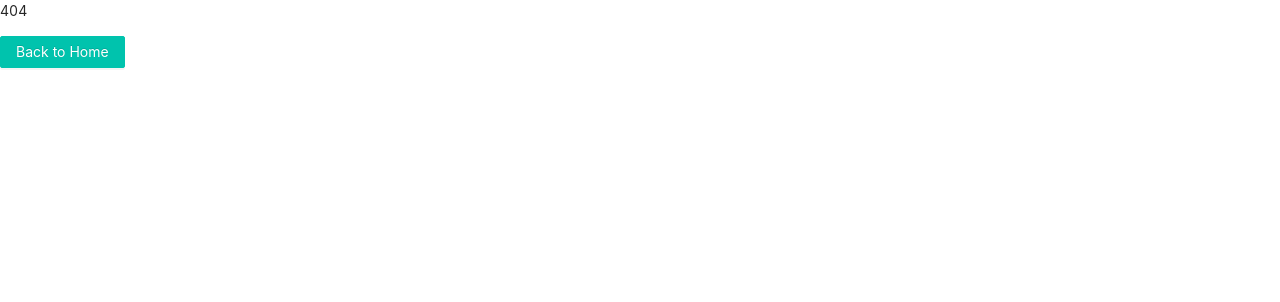
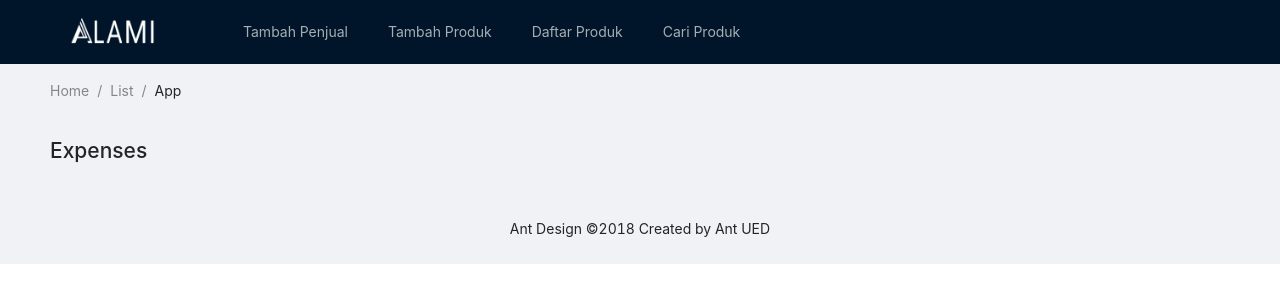
Before and after one commit to raynormw/alami, a React (Create React App) app: page /addproduct in a window 1280 px wide. Before the commit this address had no page. Shown: the top 302 px of the page. Built offline with nearby package versions, Linux system fonts and the light colour scheme.

Commit message:
:wrench: Fixing Layout

```diff
--- a/src/App.js
+++ b/src/App.js
@@ -1,15 +1,63 @@
-import React from 'react';
+import React, { Component } from 'react';
 import { Provider } from 'react-redux';
+import { Layout, Breadcrumb } from 'antd';
+import { BrowserRouter, Routes, Route , Outlet } from 'react-router-dom';
 
+import { base_url } from 'services/api';
+import Homepage from 'routes/Homepage';
+import AddSeller from 'routes/AddSeller';
+import AddProduct from 'routes/AddProduct';
+import ListProduct from 'routes/ListProduct';
+import SearchProduct from 'routes/SearchProduct';
+import NoMatch from 'routes/NoMatch';
 import Store from 'stores/index';
-import Navigation from 'Navigation';
+// import Navigation from 'Navigation';
+import BaseHeader from 'layouts/BaseHeader';
+const { Content, Footer } = Layout;
 
-const App = () => {
-  return (
-    <Provider store={Store}>
-      <Navigation />
-    </Provider>
-  );
+
+// const App = () => {
+//   return (
+//     <Provider store={Store}>
+//       <Navigation />
+//     </Provider>
+//   );
+// }
+
+class App extends Component {
+  render() {
+    return (
+      <Provider store={Store}>
+        <BrowserRouter basename={base_url}>
+          <Layout>
+            <BaseHeader />
+            <Content className="site-layout" style={{ padding: '0 50px', marginTop: 64 }}>
+              <Breadcrumb style={{ margin: '16px 0' }}>
+                <Breadcrumb.Item>Home</Breadcrumb.Item>
+                <Breadcrumb.Item>List</Breadcrumb.Item>
+                <Breadcrumb.Item>App</Breadcrumb.Item>
+              </Breadcrumb>
+              <Outlet />
+
+
+
+            <Routes>
+              <Route path="/" element={<Homepage />} />
+                <Route path="addseller" element={<AddSeller />} />
+                <Route path="addproduct" element={<AddProduct />} />
+                <Route path="listproduct" element={<ListProduct />} />
+                <Route path="searchproduct" element={<SearchProduct />} />
+              <Route path="*" element={<NoMatch />} />
+            </Routes>
+
+
+            </Content>
+            <Footer style={{ textAlign: 'center' }}>Ant Design ©2018 Created by Ant UED</Footer>
+          </Layout>
+        </BrowserRouter>
+      </Provider>
+    );
+  }
 }
 
 export default App;
--- a/src/Navigation.js
+++ b/src/Navigation.js
@@ -2,9 +2,12 @@ import React, { Component } from 'react';
 import { BrowserRouter, Routes, Route } from 'react-router-dom';
 
 import { base_url } from 'services/api';
-import Homepage from 'pages/Homepage';
-import AddSeller from 'pages/AddSeller';
-import NoMatch from 'pages/NoMatch';
+import Homepage from 'routes/Homepage';
+import AddSeller from 'routes/AddSeller';
+import AddProduct from 'routes/AddProduct';
+import ListProduct from 'routes/ListProduct';
+import SearchProduct from 'routes/SearchProduct';
+import NoMatch from 'routes/NoMatch';
 
 export default class Navigation extends Component {
   render() {
@@ -13,6 +16,9 @@ export default class Navigation extends Component {
           <Routes>
             <Route path="/" element={<Homepage />} />
               <Route path="addseller" element={<AddSeller />} />
+              <Route path="addproduct" element={<AddProduct />} />
+              <Route path="listproduct" element={<ListProduct />} />
+              <Route path="searchproduct" element={<SearchProduct />} />
             <Route path="*" element={<NoMatch />} />
           </Routes>
         </BrowserRouter>
--- /dev/null
+++ b/src/layouts/BaseHeader.js
@@ -0,0 +1,35 @@
+import React, { Component } from 'react';
+import { Layout, Menu } from 'antd';
+import { Link } from "react-router-dom";
+
+import logo from 'assets/ALAMI-logo.webp';
+
+const { Header } = Layout;
+
+export default class BaseHeader extends Component {
+  render() {
+    return (
+      <Header style={{ position: 'fixed', zIndex: 1, width: '100%' }}>
+        <Menu theme="dark" mode="horizontal" defaultSelectedKeys={['0']} selectedKeys="0">
+          <Menu.Item>
+            <Link to="/">
+              <img className="logo"src={logo} alt="Logo" />
+            </Link>
+          </Menu.Item>
+          <Menu.Item key="1">
+            <Link to="addseller">Tambah Penjual</Link>
+          </Menu.Item>
+          <Menu.Item key="2">
+            <Link to="addproduct">Tambah Produk</Link>
+          </Menu.Item>
+          <Menu.Item key="3">
+            <Link to="listproduct">Daftar Produk</Link>
+          </Menu.Item>
+          <Menu.Item key="4">
+            <Link to="searchproduct">Cari Produk</Link>
+          </Menu.Item>
+        </Menu>
+      </Header>
+    );
+  }
+}
--- a/src/pages/Homepage.js
+++ /dev/null
@@ -1,13 +0,0 @@
-import React, { Component } from 'react';
-import { Button } from 'antd';
-
-export default class Homepage extends Component {
-  render() {
-    return (
-      <div>
-        <p>Homepage</p>
-        <Button type="primary">Button</Button>
-      </div>
-    );
-  }
-}
--- /dev/null
+++ b/src/routes/AddProduct.js
@@ -0,0 +1,11 @@
+import React, { Component } from 'react';
+
+export default class AddProduct extends Component {
+  render() {
+    return (
+      <main style={{ padding: '1rem 0' }}>
+        <h2>Expenses</h2>
+      </main>
+    );
+  }
+}
--- /dev/null
+++ b/src/routes/Homepage.js
@@ -0,0 +1,16 @@
+import React, { Component } from 'react';
+import { Layout, Breadcrumb } from 'antd';
+import { Outlet } from 'react-router-dom';
+
+import BaseHeader from 'layouts/BaseHeader';
+const { Content, Footer } = Layout;
+
+export default class Homepage extends Component {
+  render() {
+    return (
+      <main>
+        <h2>Welcome</h2>
+      </main>
+    );
+  }
+}
--- /dev/null
+++ b/src/routes/ListProduct.js
@@ -0,0 +1,11 @@
+import React, { Component } from 'react';
+
+export default class ListProduct extends Component {
+  render() {
+    return (
+      <main style={{ padding: '1rem 0' }}>
+        <div>List Product</div>
+      </main>
+    );
+  }
+}
--- /dev/null
+++ b/src/routes/SearchProduct.js
@@ -0,0 +1,11 @@
+import React, { Component } from 'react';
+
+export default class SearchProduct extends Component {
+  render() {
+    return (
+      <main style={{ padding: '1rem 0', minHeight: '100vh' }}>
+        <h2>Expenses</h2>
+      </main>
+    );
+  }
+}
--- a/src/styles/index.less
+++ b/src/styles/index.less
@@ -1,7 +1,9 @@
 @import '~antd/dist/antd.less';
 @import 'styles/variable.less';
 
-.App {
-  text-align: center;
-  font-size: 16px;
+.logo {
+  float: left;
+  width: 85px;
+  height: 30px;
+  margin: 16px 48px 16px 0;
 }
```
Also changed, not shown: src/styles/layouts/baseheader.less (added, +12 -0 lines), src/assets/ALAMI-logo.webp (added), src/routes/AddSeller.js (renamed from src/pages/AddSeller.js), src/routes/NoMatch.js (renamed from src/pages/NoMatch.js).
